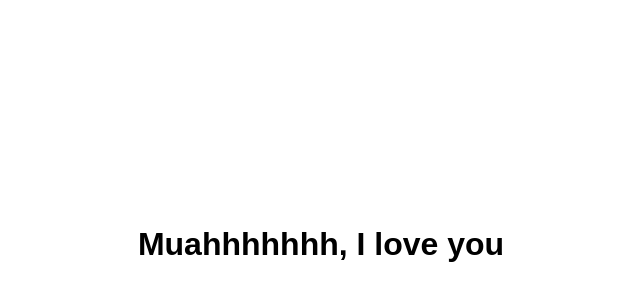
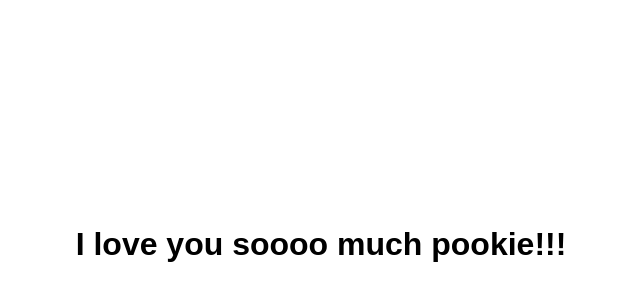
Before and after one commit to SackOfPotatoes712/crytopia-test-1, a plain HTML site: page index.html in a window 1280 px wide. Shown: the part 156-456 px from the top of the page, without its empty margins (319-959 px from the left). Drawn offline with Linux system fonts and the light colour scheme.

Commit message:
Add files via upload

```diff
--- a/index.html
+++ b/index.html
@@ -18,6 +18,6 @@
     </style>
 </head>
 <body>
-    <h1>Muahhhhhhh, I love you</h1>
+    <h1>I love you soooo much pookie!!!</h1>
 </body>
 </html>
```
